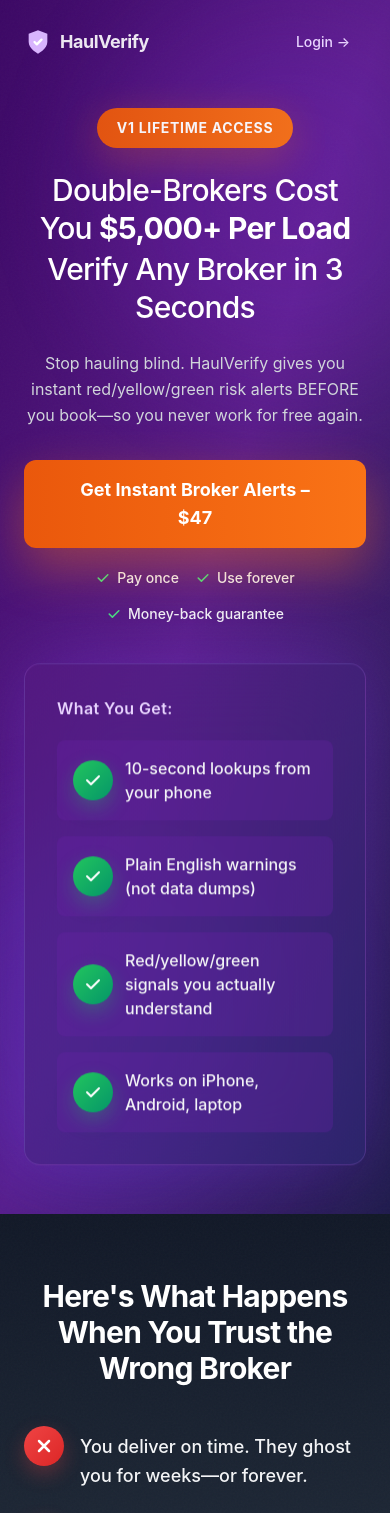
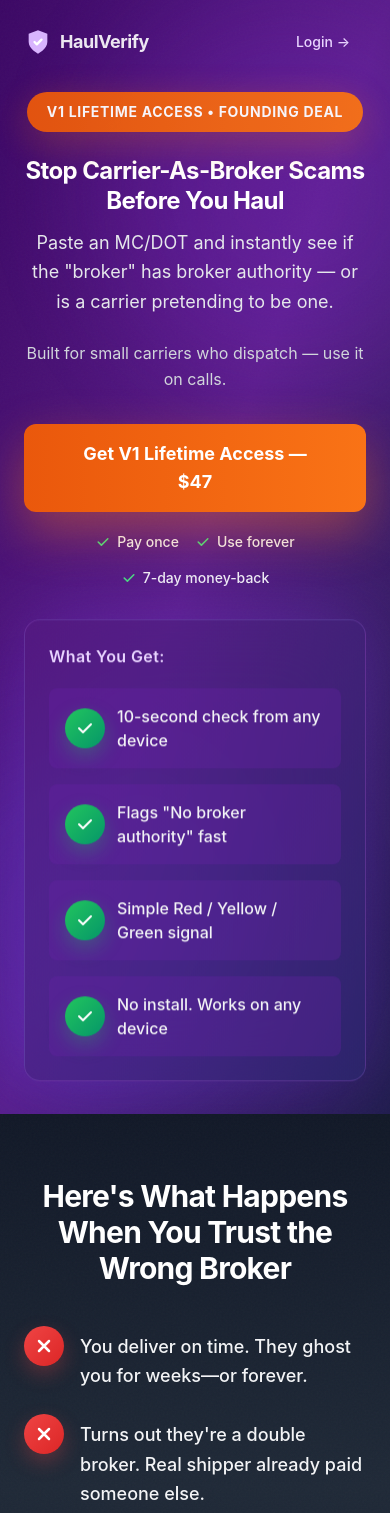
Before and after one commit to truckingwise/haulverify-mvp, a Next.js app: page / in a window 390 px wide. Shown: the top 1513 px of the page. Built offline with nearby package versions, Linux system fonts and the light colour scheme.

Commit message:
Update hero copy and improve mobile responsiveness - Shorten supporting text to avoid orphan words - Add responsive font sizes for mobile/tablet - Make CTA button full-width on mobile - Adjust padding for better mobile spacing

```diff
--- a/components/Hero.tsx
+++ b/components/Hero.tsx
@@ -32,40 +32,40 @@
       </div>
 
       {/* Hero Content */}
-      <div className="max-w-6xl mx-auto w-full flex-1 flex items-center py-12 lg:py-16 relative z-10">
-        <div className="flex flex-col lg:flex-row items-center justify-between gap-10 lg:gap-12 w-full">
+      <div className="max-w-6xl mx-auto w-full flex-1 flex items-center py-8 md:py-12 lg:py-16 relative z-10">
+        <div className="flex flex-col lg:flex-row items-center justify-between gap-8 md:gap-10 lg:gap-12 w-full">
           {/* LEFT COLUMN */}
           <div className="lg:w-[55%] text-center lg:text-left w-full">
             {/* V1 LIFETIME ACCESS badge */}
             <div className="inline-block mb-6 px-5 py-2.5 bg-gradient-to-r from-orange-600 to-orange-500 text-white text-sm font-bold uppercase tracking-wider rounded-full shadow-[0_10px_40px_rgba(249,115,22,0.3)] animate-pulse-slow">
-              V1 LIFETIME ACCESS
+              V1 LIFETIME ACCESS • FOUNDING DEAL
             </div>
 
             {/* Headline with hierarchy */}
-            <div className="mb-6 space-y-1">
-              <h1 className="text-3xl lg:text-4xl font-medium text-white leading-tight tracking-tight">
-                Double-Brokers Cost You <span className="font-bold whitespace-nowrap">$5,000+ Per Load</span>
+            <div className="mb-6 space-y-3">
+              <h1 className="text-2xl md:text-3xl lg:text-4xl font-bold text-white leading-tight tracking-tight">
+                Stop Carrier-As-Broker Scams<br />Before You Haul
               </h1>
-              <h2 className="text-3xl lg:text-4xl font-medium text-white leading-tight tracking-tight">
-                Verify Any Broker in 3 Seconds
+              <h2 className="text-lg md:text-xl lg:text-2xl font-normal text-gray-200 leading-relaxed">
+                Paste an MC/DOT and instantly see if the "broker" has broker authority — or is a carrier pretending to be one.
               </h2>
             </div>
 
-            {/* Subheadline */}
-            <p className="text-base lg:text-lg text-gray-300 leading-relaxed max-w-lg mb-8">
-              Stop hauling blind. HaulVerify gives you instant red/yellow/green risk alerts BEFORE you book—so you never work for free again.
+            {/* Supporting text */}
+            <p className="text-base lg:text-lg text-gray-300 leading-relaxed max-w-lg mb-8 mx-auto lg:mx-0">
+              Built for small carriers who dispatch — use it on calls.
             </p>
 
             {/* CTA Button */}
             <div className="mb-5">
               <Link
                 href="/checkout"
-                className="inline-block bg-gradient-to-r from-orange-600 to-orange-500 hover:from-orange-500 hover:to-orange-400 text-white text-lg lg:text-xl font-bold px-10 lg:px-12 py-4 lg:py-5 rounded-xl shadow-[0_20px_50px_rgba(249,115,22,0.4)] hover:shadow-[0_30px_60px_rgba(249,115,22,0.5)] transform hover:scale-105 hover:-translate-y-1 active:scale-95 transition-all duration-300"
+                className="block w-full md:inline-block md:w-auto text-center bg-gradient-to-r from-orange-600 to-orange-500 hover:from-orange-500 hover:to-orange-400 text-white text-lg lg:text-xl font-bold px-10 lg:px-12 py-4 lg:py-5 rounded-xl shadow-[0_20px_50px_rgba(249,115,22,0.4)] hover:shadow-[0_30px_60px_rgba(249,115,22,0.5)] transform hover:scale-105 hover:-translate-y-1 active:scale-95 transition-all duration-300"
                 onClick={() => {
                   // track hero_cta_click
                 }}
               >
-                Get Instant Broker Alerts – $47
+                Get V1 Lifetime Access — $47
               </Link>
             </div>
 
@@ -87,14 +87,14 @@
                 <svg className="w-4 h-4 text-green-400" fill="currentColor" viewBox="0 0 20 20">
                   <path fillRule="evenodd" d="M16.707 5.293a1 1 0 010 1.414l-8 8a1 1 0 01-1.414 0l-4-4a1 1 0 011.414-1.414L8 12.586l7.293-7.293a1 1 0 011.414 0z" clipRule="evenodd" />
                 </svg>
-                Money-back guarantee
+                7-day money-back
               </span>
             </div>
           </div>
 
           {/* RIGHT COLUMN */}
           <div className="lg:w-[42%] w-full">
-            <div className="bg-gradient-to-br from-purple-900/50 to-indigo-900/50 backdrop-blur-2xl border border-purple-400/20 rounded-2xl shadow-[0_0_80px_rgba(124,58,237,0.3)] p-8 lg:p-10 animate-float-subtle">
+            <div className="bg-gradient-to-br from-purple-900/50 to-indigo-900/50 backdrop-blur-2xl border border-purple-400/20 rounded-2xl shadow-[0_0_80px_rgba(124,58,237,0.3)] p-6 md:p-8 lg:p-10 animate-float-subtle">
               {/* Label */}
               <p className="text-base text-purple-200 font-semibold mb-5 tracking-wide">
                 What You Get:
@@ -103,10 +103,10 @@
               {/* Four proof points */}
               <div className="space-y-4">
                 {[
-                  '10-second lookups from your phone',
-                  'Plain English warnings (not data dumps)',
-                  'Red/yellow/green signals you actually understand',
-                  'Works on iPhone, Android, laptop'
+                  '10-second check from any device',
+                  'Flags "No broker authority" fast',
+                  'Simple Red / Yellow / Green signal',
+                  'No install. Works on any device'
                 ].map((text, i) => (
                   <div
                     key={i}
```
